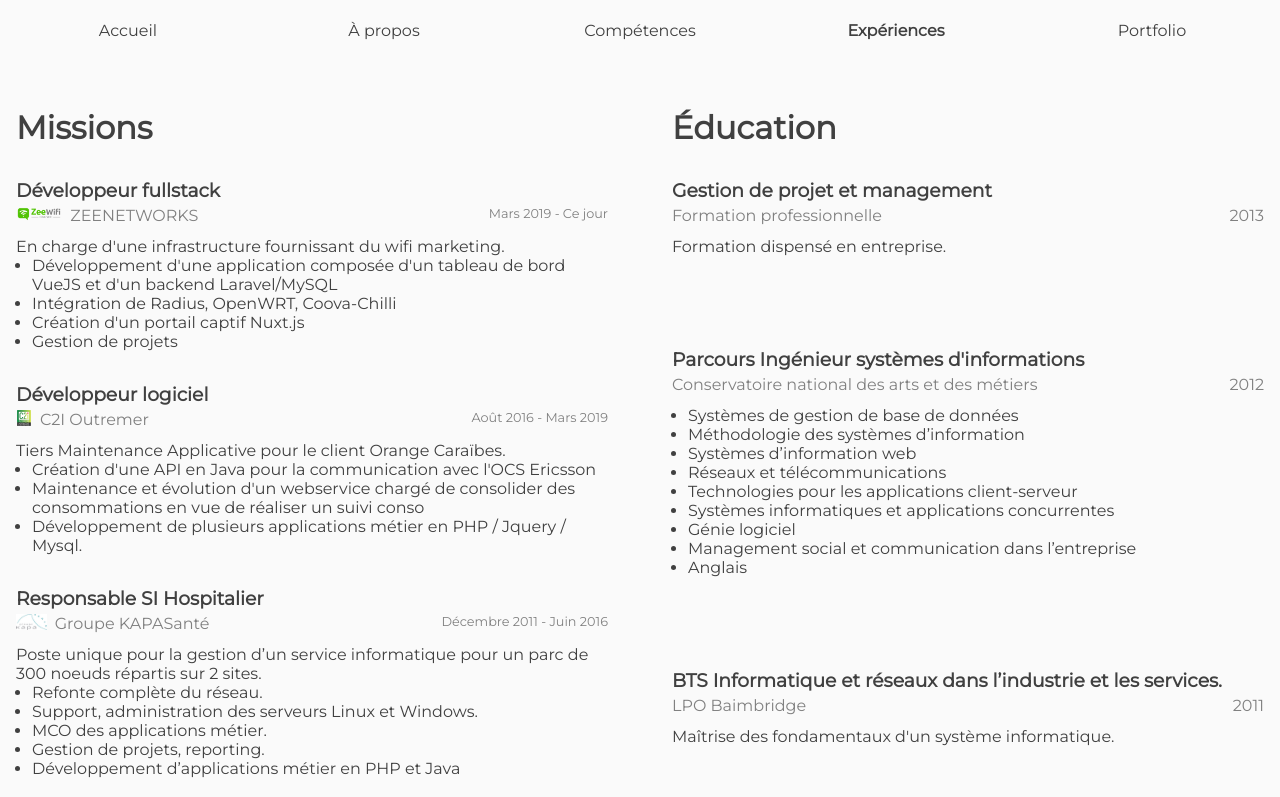
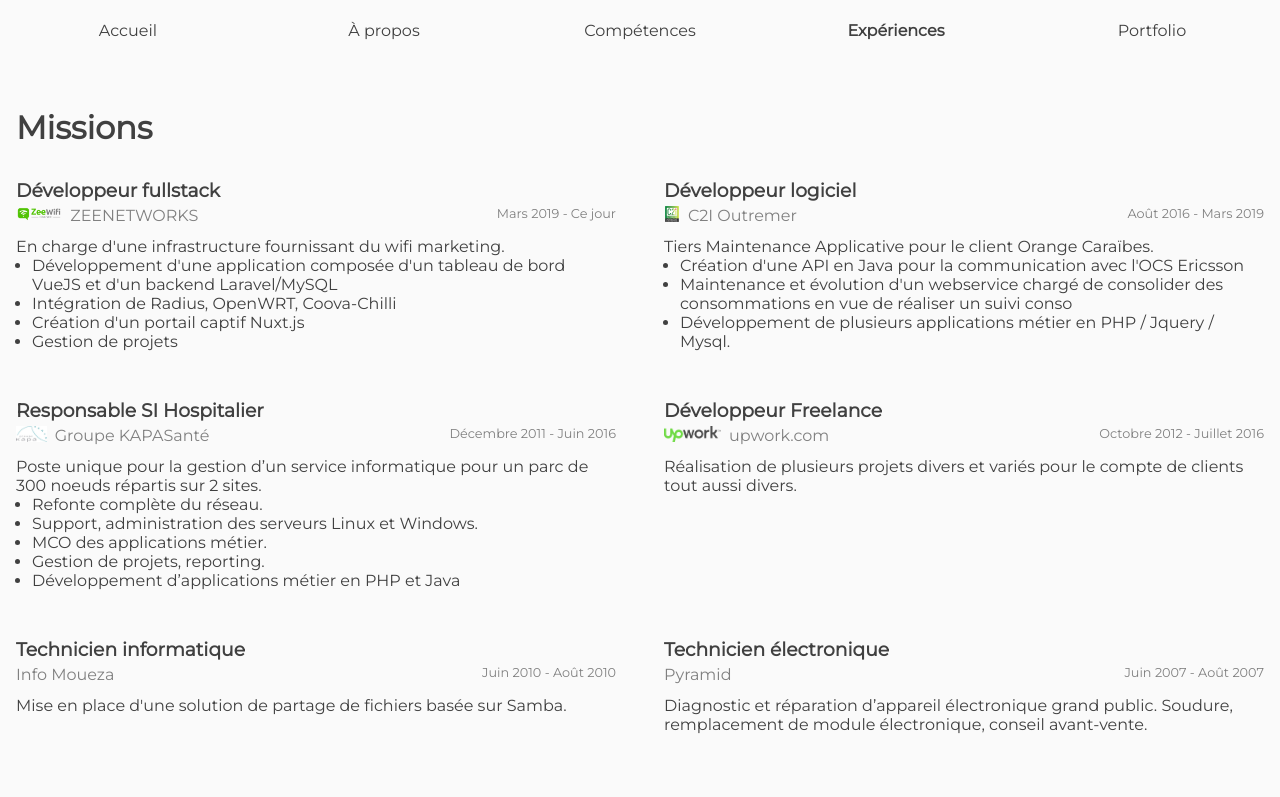
Before and after one commit to sboli/stephenbolivar.com, a React (Create React App) app: page / in a window 1280 px wide. Shown: the top 797 px of the page. Built offline with nearby package versions, Linux system fonts and the light colour scheme.

Commit message:
rework layout

```diff
--- a/src/components/Experiences.js
+++ b/src/components/Experiences.js
@@ -27,7 +27,7 @@ const Root = styled(animated.div)`
 `;
 
 const MissionsTitle = styled(animated.h1)`
-    grid-column: 1/2;
+    grid-column: 1/3;
     grid-row: 1/2;
     margin-top: 2rem;
 `;
@@ -36,24 +36,29 @@ const Missions = styled(animated.div)`
     display: grid;
     grid-template-columns: 1fr;
     grid-template-rows: repeat(auto-fill, auto);
-    grid-gap: 2rem;
-    grid-column: 1/2;
+    grid-gap: 3rem;
+    grid-column: 1/3;
     grid-row: 2/3;
+    @media ${device.tablet} {
+        grid-template-columns: 1fr 1fr;
+    }
+    align-content: start;
+    align-items: start;
 `;
 
 const EducationTitle = styled.h1`
-    @media ${device.laptop} {
-        grid-column: 2/3;
-        grid-row: 1/2;
-    }
+    grid-column: 1/3;
+    grid-row: 3/4;
     margin-top: 2rem;
 `;
 
 const Education = styled(animated.div)`
     display: grid;
-    grid-template-columns: 1fr;
+    grid-template-columns: 1fr 1fr;
     grid-template-rows: repeat(auto-fill, auto);
-    grid-gap: 2rem;
+    grid-gap: 3rem;
+    grid-column: 1/3;
+    justify-self: center;
 `;
 
 export default function Experiences({ style }) {
```
